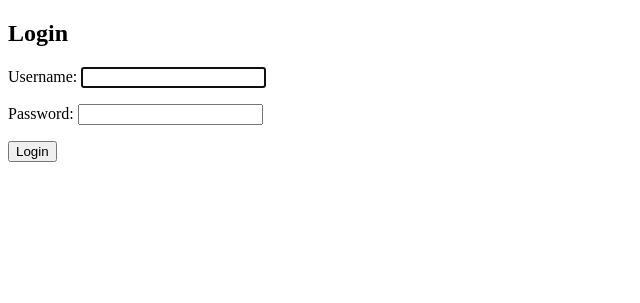
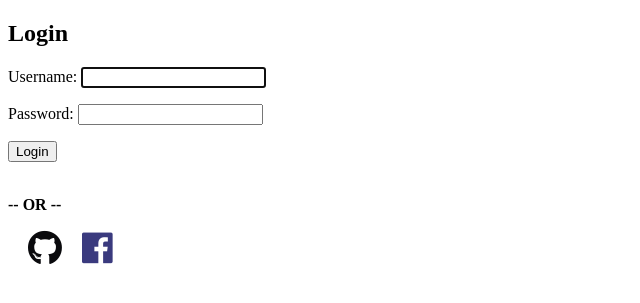
Before and after one commit to ashok10103/DjangoAuthentication, a Django app: page /accounts/login/ in a window 1280 px wide. Shown: the top 303 px of the page, without its empty margins (0-640 px from the left). Run offline with Django 3.2, Linux system fonts and the light colour scheme; some libraries are stand-ins or nearby versions.

Commit message:
added social logins

```diff
--- a/authenticationApp/views.py
+++ b/authenticationApp/views.py
@@ -1,8 +1,14 @@
 from django.shortcuts import render
 from django.views.generic import TemplateView
+from django.contrib.auth.decorators import login_required
+from django.shortcuts import render
 
 # Create your views here.
 
 
 class HomePageView(TemplateView):
     template_name = 'home.html'
+
+@login_required
+def home(request):
+    return (request,'index.html')
--- a/djangoAuthentication/urls.py
+++ b/djangoAuthentication/urls.py
@@ -20,5 +20,7 @@ from django.conf.urls import url
 urlpatterns = [
     url(r'^admin/', admin.site.urls),
     url(r'^',include('authenticationApp.urls')),
-    url(r'^accounts/',include('django.contrib.auth.urls'))
+    url(r'^accounts/',include('django.contrib.auth.urls')),
+    url(r'^oauth/',include('social_django.urls',namespace='social'))
+
 ]
--- a/templates/index.html
+++ b/templates/index.html
@@ -3,6 +3,8 @@
     <head>
         <meta charset="utf-8">
         <title>{% block title %}Django Auth Tutorial{% endblock %}</title>
+        <!-- <script defer src="https://use.fontawesome.com/releases/v5.1.0/js/all.js" integrity="sha384-3LK/3kTpDE/Pkp8gTNp2gR/2gOiwQ6QaO7Td0zV76UFJVhqLl4Vl3KL1We6q6wR9" crossorigin="anonymous"></script> -->
+        <link rel="stylesheet" href="https://use.fontawesome.com/releases/v5.1.0/css/all.css" integrity="sha384-lKuwvrZot6UHsBSfcMvOkWwlCMgc0TaWr+30HWe3a4ltaBwTZhyTEggF5tJv8tbt" crossorigin="anonymous">
     </head>
     <body>
         <main>
--- a/templates/registration/login.html
+++ b/templates/registration/login.html
@@ -3,7 +3,18 @@
 {% block title %}Login{% endblock %}
 
 {% block content %}
-
+<style>
+    i.fab.fa-facebook {
+    font-size: 35px;
+    color: #3a3a7e;
+}
+i.fab.fa-github {
+    font-size: 35px;
+    color: #0a0a0d;
+    width: 50px;
+    padding-left: 20px;
+}
+</style>
 <h2>Login</h2>
 
 <form method="post">
@@ -11,5 +22,9 @@
     {{ form.as_p }}
     <button type="submit">Login</button>
 </form>
+<br>
+  <p><strong>-- OR --</strong></p>
+  <a href="{% url 'social:begin' 'github' %}"><i class="fab fa-github"></i></a>
+  <a href="{% url 'social:begin' 'facebook' %}"><i class="fab fa-facebook"></i></a>
 
 {% endblock %}
```
Also changed, not shown: djangoAuthentication/settings.py (+17 -0 lines), db.sqlite3.
